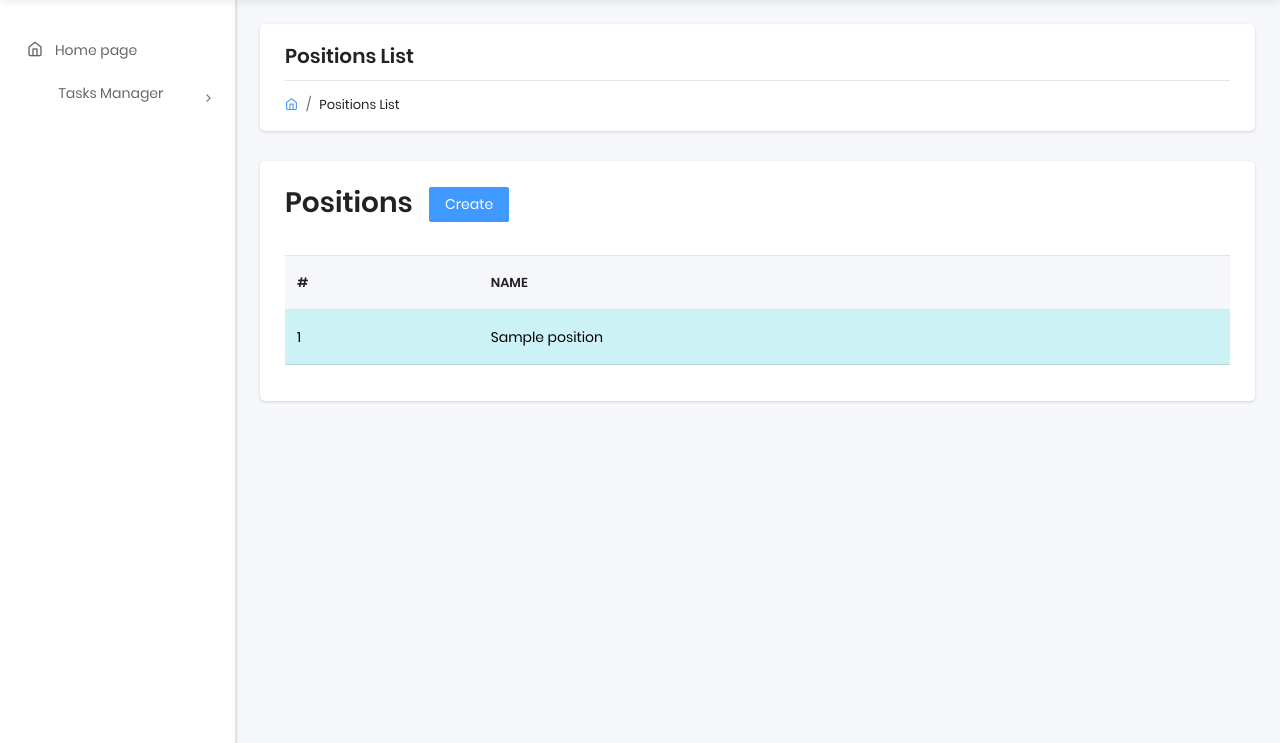
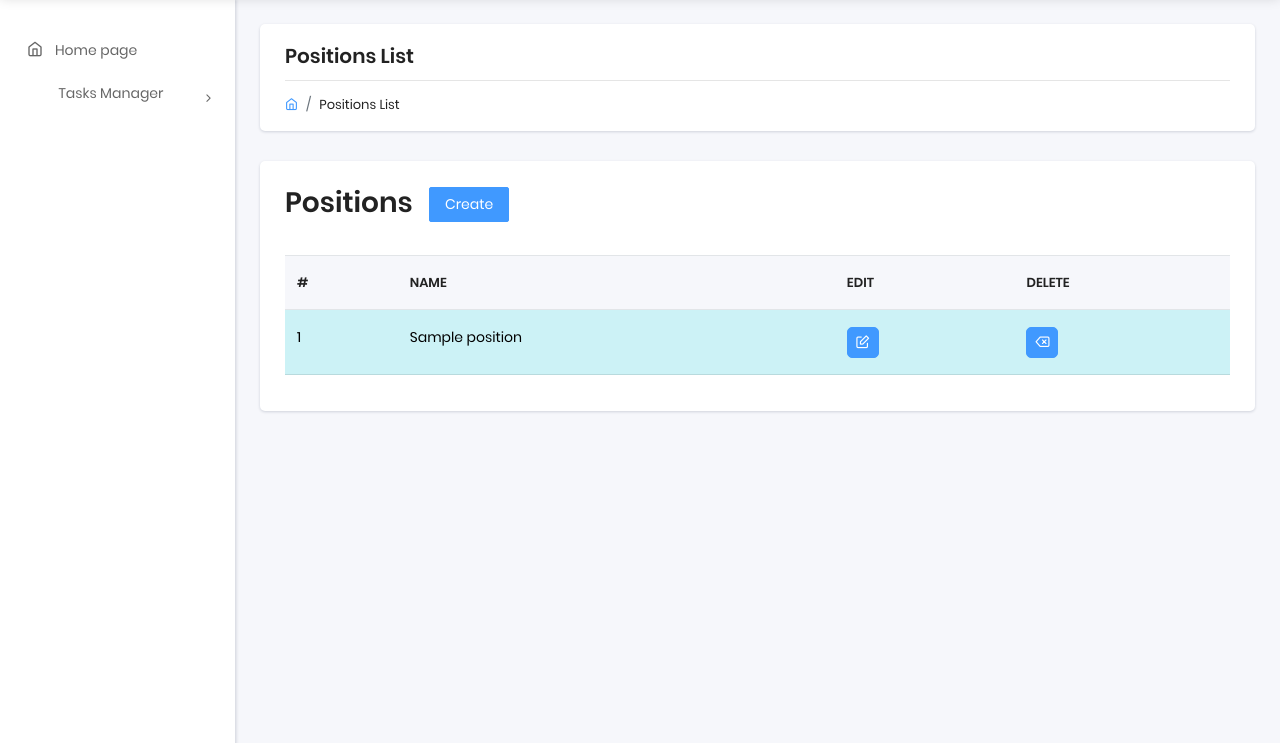
Before and after one commit to TetyanaPavlyuk/it-company-task-manager, a Django app: template templates/task_manager/position_list.html in a window 1280 px wide. Shown: the part 57-800 px from the top of the page. Run offline with Django 3.2, Linux system fonts and the light colour scheme; the template is opened without the code that fills it: most values are stand-ins (such as "Sample title", 1, 10 or a date in 2020); parts of the project's set-up code (start-up, migrations or seed data) failed here and were passed over; some libraries are stand-ins or nearby versions.

Commit message:
Add buttons edit and delete in position_list and task_type_list templates for every object

```diff
--- a/templates/task_manager/position_list.html
+++ b/templates/task_manager/position_list.html
@@ -44,6 +44,8 @@
               <tr>
                 <th>#</th>
                 <th>Name</th>
+                <th>Edit</th>
+                <th>Delete</th>
               </tr>
               </thead>
               <tbody>
@@ -52,6 +54,18 @@
                       <tr class="{% cycle "table-info" ""%}">
                       <td>{{ forloop.counter }}</td>
                       <td>{{ position.name }}</td>
+                      <td>
+                        <a href="{% url 'task_manager:position-update' pk=position.id %}"
+                           class="btn btn-primary btn-sm rounded m-0">
+                          <i class="feather icon-edit"></i>
+                        </a>
+                      </td>
+                      <td>
+                        <a href="{% url 'task_manager:position-delete' pk=position.id %}"
+                           class="btn btn-primary btn-sm rounded m-0">
+                          <i class="feather icon-delete"></i>
+                        </a>
+                      </td>
                     </tr>
                   {% endfor %}
                 {% else %}
```
Also changed, not shown: templates/task_manager/task_type_list.html (+14 -0 lines).
